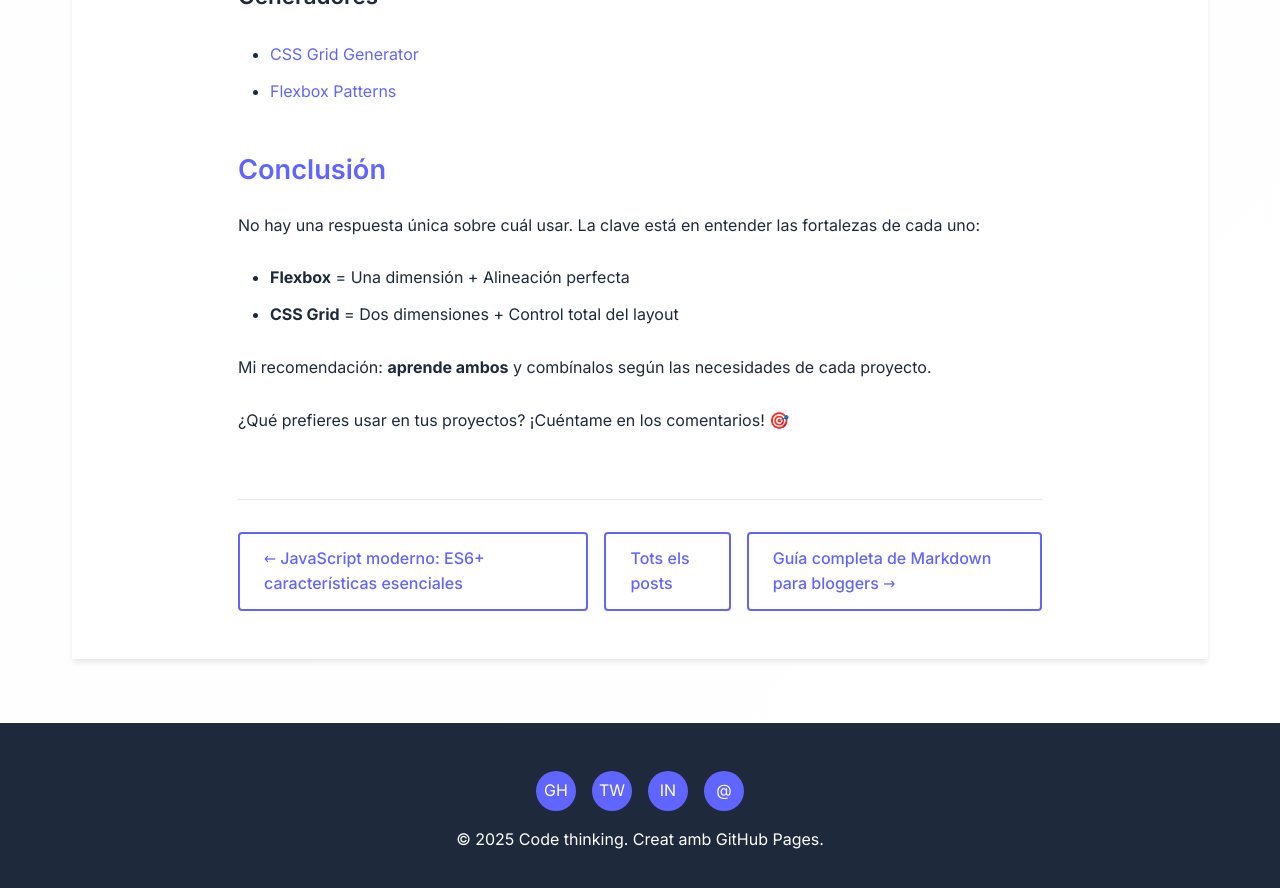
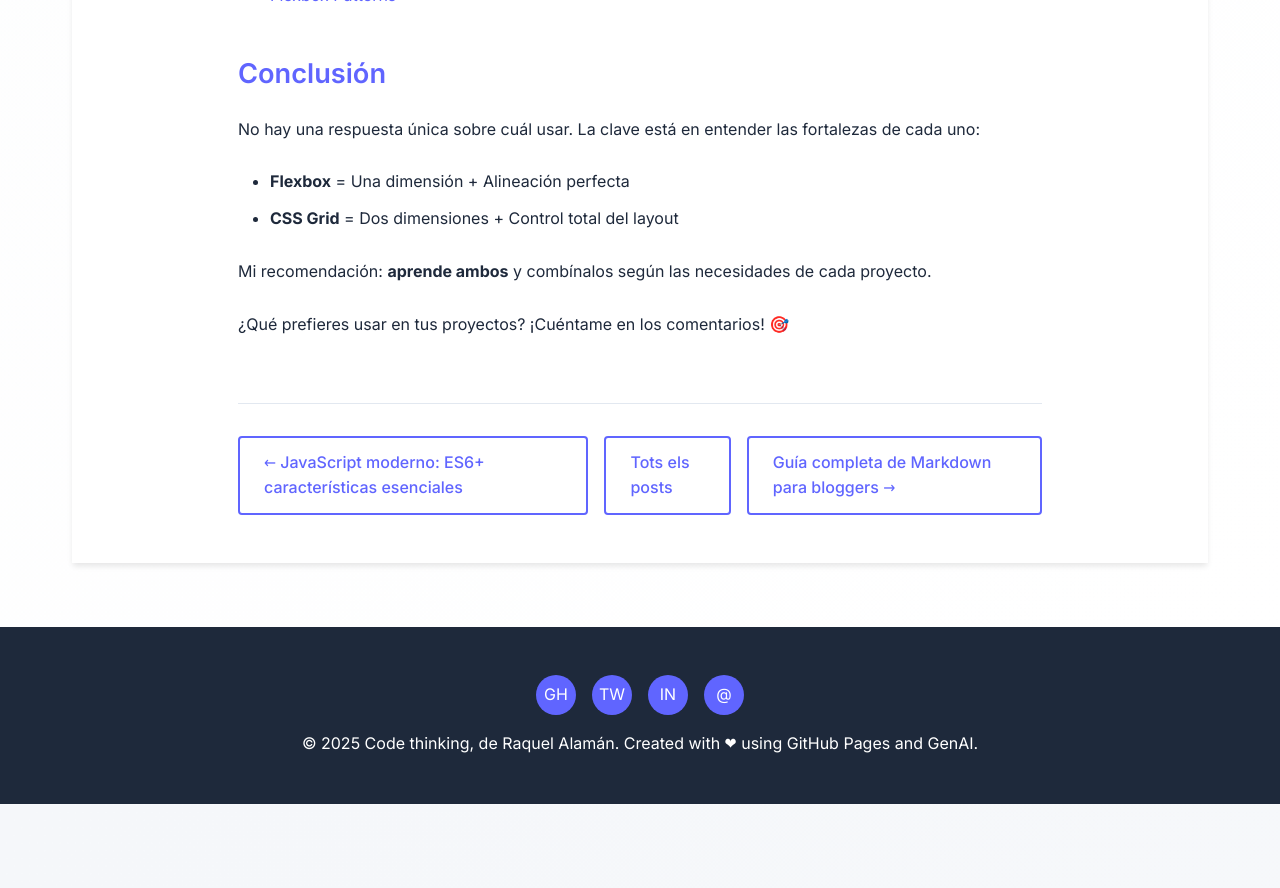
Before and after one commit to raquelalaman/raquelalaman.github.io, a Jekyll site: the page built from _posts/2024-01-10-css-grid-flexbox.md, in a window 1280 px wide and 900 px high, scrolled down 11157 px. Shown: the top 888 px of the window. Built offline with Jekyll 4.4.1, drawn with Linux system fonts in a browser that asks for light colours; nearby versions of some CDN libraries; after the commit the page ends 11961 px from its top, so only the background shows below that; some of the changed text lies outside the part shown.

Commit message:
Update post.html

```diff
--- a/_layouts/post.html
+++ b/_layouts/post.html
@@ -22,7 +22,7 @@
             <div class="nav-content">
                 <ul class="nav-links">
                     <li><a href="{{ '/' | relative_url }}">Inici</a></li>
-                    <li><a href="{{ '/#about' | relative_url }}">Qui soc</a></li>
+                    <li><a href="{{ '/qui-soc.html' | relative_url }}">Qui soc</a></li>
                     <li><a href="{{ '/#projects' | relative_url }}">Projectes</a></li>
                     <li><a href="{{ '/blog.html' | relative_url }}">Blog</a></li>
                     <li><a href="{{ '/#contact' | relative_url }}">Contacte</a></li>
@@ -50,7 +50,6 @@
                         <span class="post-author">per {{ page.author }}</span>
                         {% endif %}
                     </div>
-                    <h1 class="post-title">{{ page.title }}</h1>
                 </div>
 
                 <!-- Contingut del post -->
@@ -88,7 +87,7 @@
                 <a href="#" title="LinkedIn">IN</a>
                 <a href="#" title="Email">@</a>
             </div>
-            <p>&copy; 2025 Code thinking. Creat amb GitHub Pages.</p>
+            <p>&copy; 2025 Code thinking, de Raquel Alamán. Created with ❤ using GitHub Pages and GenAI.</p>
         </div>
     </footer>
 
```
